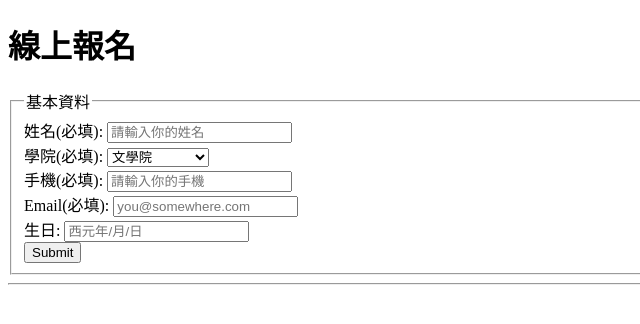
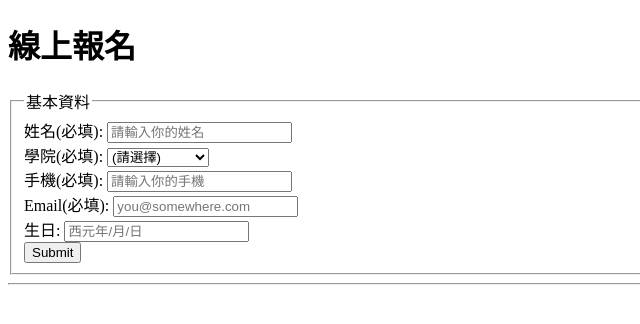
Before and after one commit to Hsinlunhsieh/web_programming_assign1, a plain HTML site: page reg.html in a window 1280 px wide. Shown: the full height of the page, 0-640 px from the left. Drawn offline with Linux system fonts and the light colour scheme.

Commit message:
Update reg.html

```diff
--- a/reg.html
+++ b/reg.html
@@ -26,7 +26,7 @@
                         <label for="academy-choice">學院(必填):</label>
                         <select name="select-choice" id="academy-choice" tabindex="2" required>
                             <option value="">(請選擇)</option>
-                            <option value="文學院" selected="selected">文學院</option>
+                            <option value="文學院">文學院</option>
                             <option value="理學院">理學院</option>
                             <option value="社會科學學院">社會科學學院</option>
                             <option value="外國語文學院">外國語文學院</option>
```
